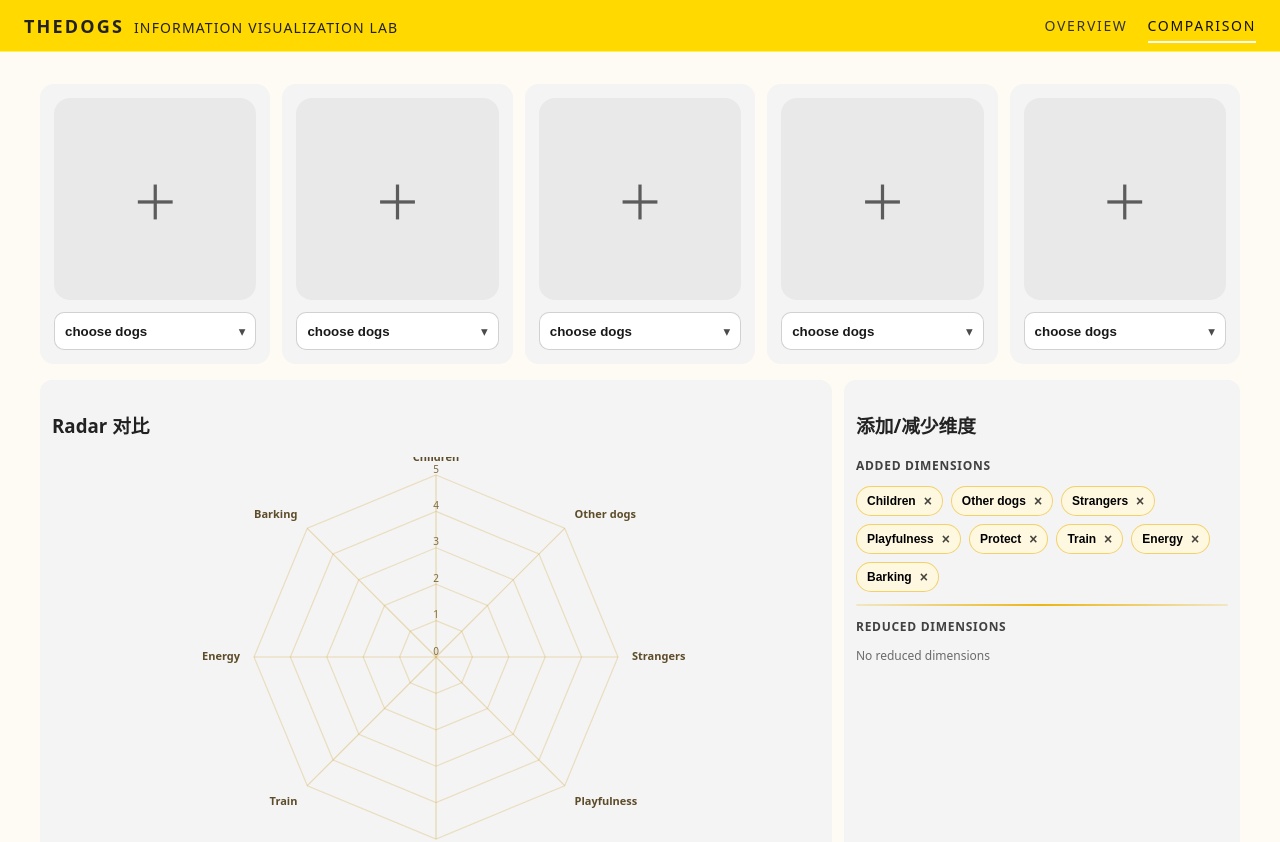
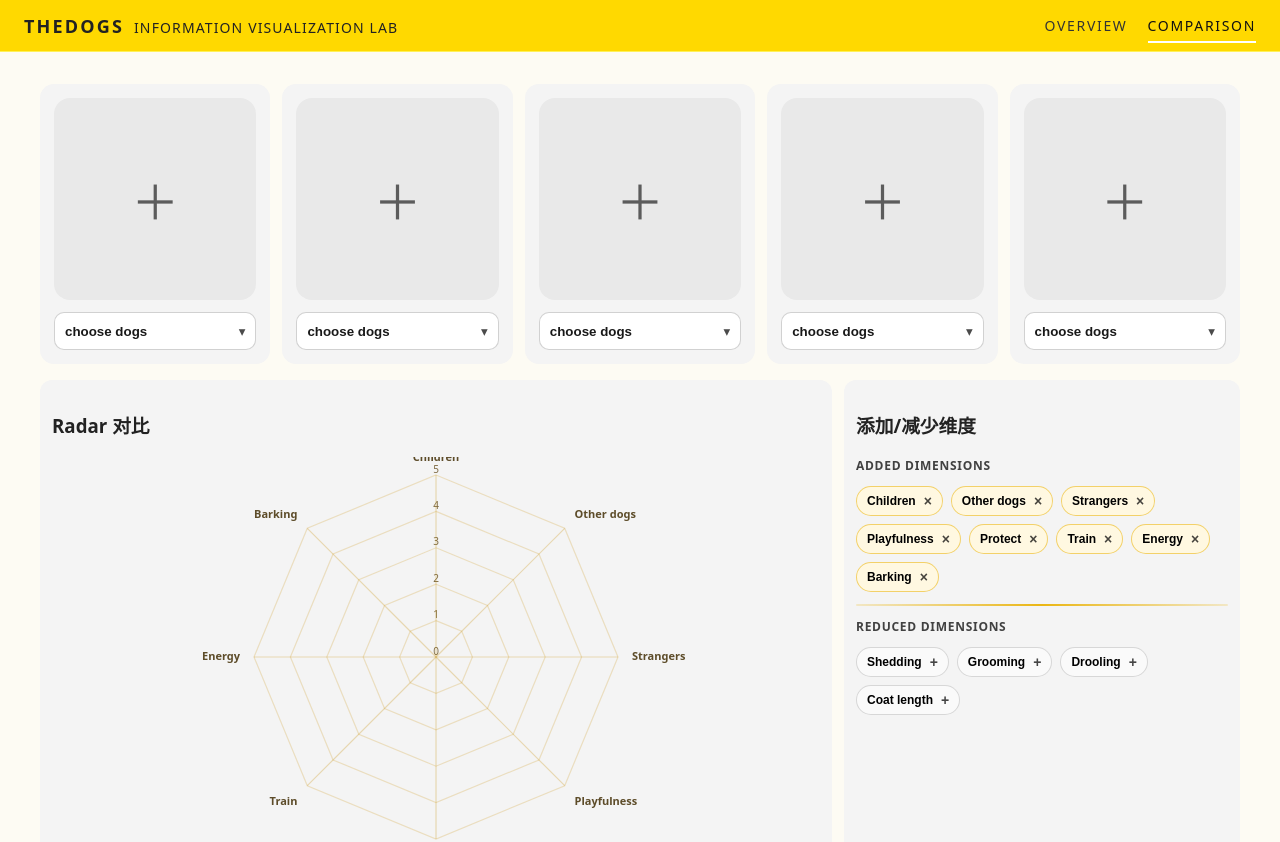
Before and after one commit to Jo0o0o0o0o0o/Information-visualization-2026, a Vue app: page /compare in a window 1280 px wide. Shown: the top 842 px of the page. Built offline with nearby package versions, Linux system fonts and the light colour scheme; the HTML template or start-up script is replaced by a standard one.

Commit message:
compare dimensions add

```diff
--- a/src/d3Viz/createRadarChart.ts
+++ b/src/d3Viz/createRadarChart.ts
@@ -8,7 +8,11 @@ export type RadarKey =
   | "protectiveness"
   | "trainability"
   | "energy"
-  | "barking";
+  | "barking"
+  | "shedding"
+  | "grooming"
+  | "drooling"
+  | "coat_length";
 
 export const RADAR_AXES: AxisItem[] = [
   { key: "good_with_children", label: "Children" },
@@ -19,6 +23,10 @@ export const RADAR_AXES: AxisItem[] = [
   { key: "trainability", label: "Train" },
   { key: "energy", label: "Energy" },
   { key: "barking", label: "Barking" },
+  { key: "shedding", label: "Shedding" },
+  { key: "grooming", label: "Grooming" },
+  { key: "drooling", label: "Drooling" },
+  { key: "coat_length", label: "Coat length" },
 ];
 
 export type RadarDog = {
--- a/src/views/Compare.vue
+++ b/src/views/Compare.vue
@@ -14,7 +14,8 @@ const route = useRoute();
 
 const dogs = ref<DogBreed[]>([]);
 const allAxes = RADAR_AXES;
-const activeAxes = ref([...allAxes]);
+const reducedDefaultKeys = new Set(["shedding", "grooming", "drooling", "coat_length"]);
+const activeAxes = ref(allAxes.filter((a) => !reducedDefaultKeys.has(a.key)));
 
 const focusIndex = ref<number | null>(null);
 
```
